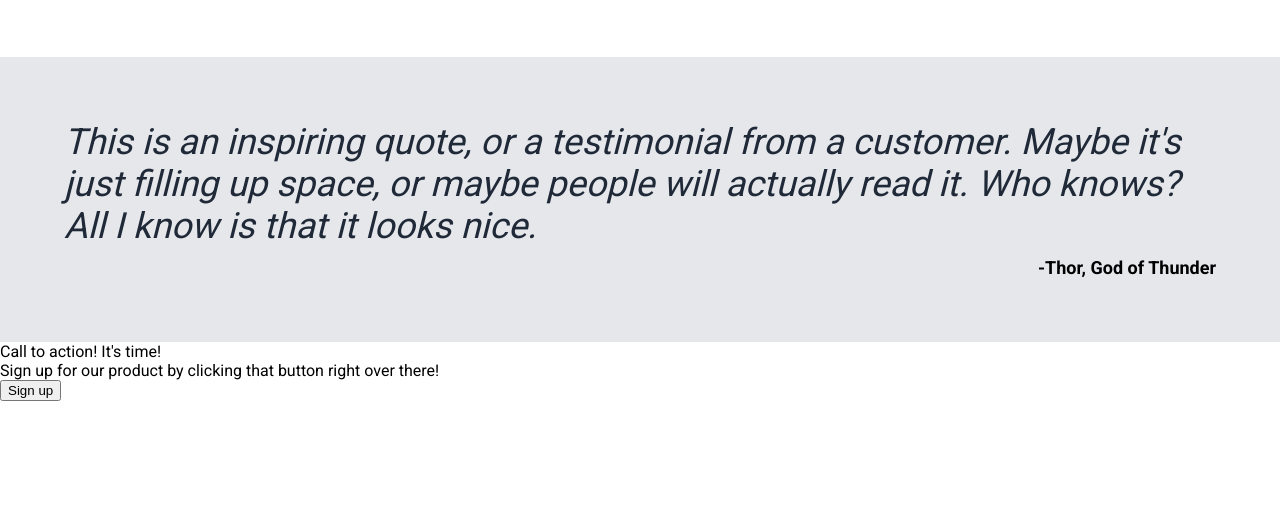
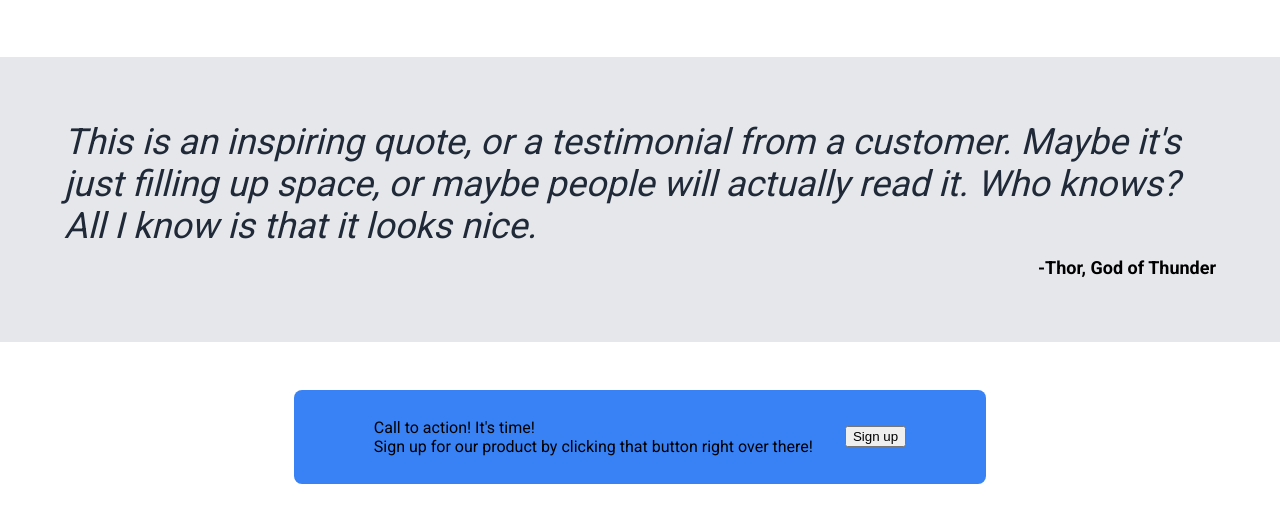
Before and after one commit to pforsber1/Alby-Innovations, a plain HTML site: page index.html in a window 1280 px wide. Shown: the part 801-1323 px from the top of the page. Before the commit the page ends 1202 px from the top, so only its background shows below. Drawn offline with Linux system fonts and the light colour scheme.

Commit message:
Add styling to the sign-up card at the bottom
Flexbox was used to put the pieces in the correct places.

```diff
--- a/style.css
+++ b/style.css
@@ -155,6 +155,23 @@ a {
     padding-top: .6rem;
 }
 
+.third-content {
+    display: flex;
+    justify-content: center;
+    align-items: center;
+    padding: 3rem 4rem;
+}
+
+.third-content .sign-up {
+    background: #3882f6;
+    padding: 1.75rem 5rem;
+    border-radius: 8px;
+    display: flex;
+    justify-content: space-between;
+    gap: 2rem;
+    align-items: center;
+}
+
 .footer {
 
 }
```
